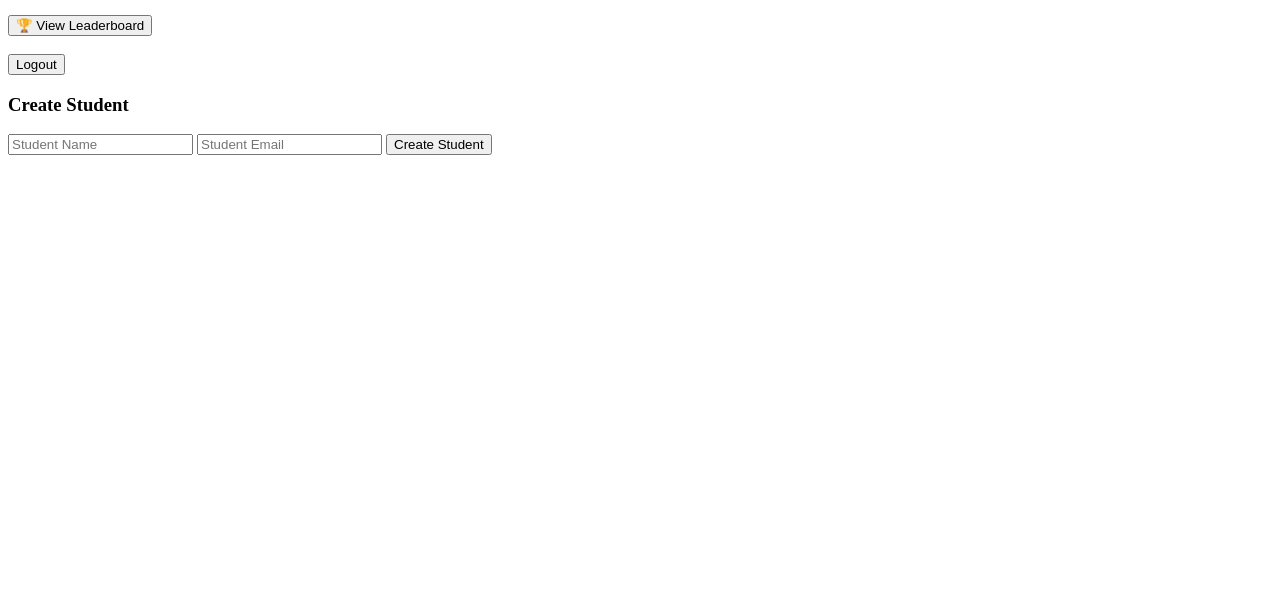
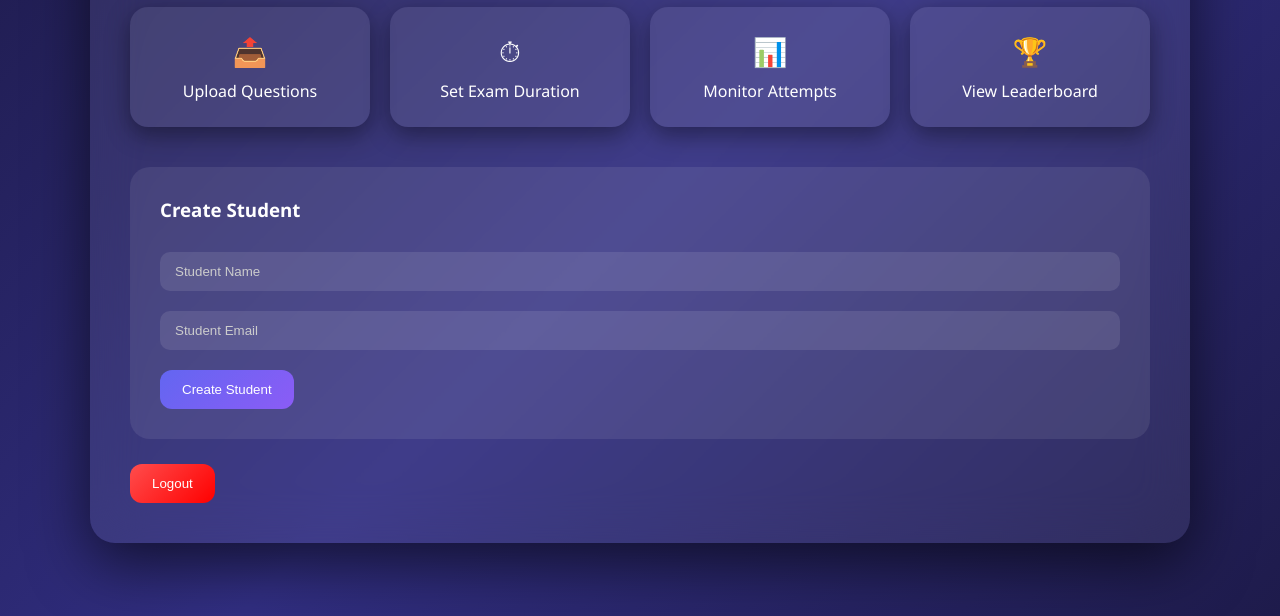
Before and after one commit to adityakamble69/Online-Examination-System, a plain HTML site: page admin.html in a window 1280 px wide. Shown: the part 184-800 px from the top of the page. Drawn offline with Linux system fonts and the light colour scheme; sample sign-in values are in the browser's storage.

Commit message:
updated code

```diff
--- a/admin.html
+++ b/admin.html
@@ -1,13 +1,164 @@
 <!DOCTYPE html>
 <html lang="en">
-
 <head>
 <meta charset="UTF-8">
 <meta name="viewport" content="width=device-width, initial-scale=1.0">
 <title>Admin Panel</title>
+
+<style>
+
+/* ================= GLOBAL ================= */
+
+*{
+  margin:0;
+  padding:0;
+  box-sizing:border-box;
+}
+
+body{
+  font-family:'Segoe UI',sans-serif;
+  min-height:100vh;
+  background: linear-gradient(135deg,#1e1b4b,#312e81,#1e1b4b);
+  display:flex;
+  justify-content:center;
+  align-items:center;
+  padding:20px;
+  color:white;
+}
+
+/* ================= MAIN CONTAINER ================= */
+
+.container{
+  width:100%;
+  max-width:1100px;
+  background:rgba(255,255,255,0.07);
+  backdrop-filter:blur(25px);
+  border-radius:25px;
+  padding:40px;
+  box-shadow:0 20px 60px rgba(0,0,0,0.6);
+  animation:fadeIn .6s ease;
+}
+
+@keyframes fadeIn{
+  from{opacity:0;transform:translateY(20px);}
+  to{opacity:1;transform:translateY(0);}
+}
+
+h1{
+  text-align:center;
+  margin-bottom:35px;
+  font-weight:600;
+  letter-spacing:1px;
+}
+
+/* ================= GRID SECTION ================= */
+
+.dashboard-grid{
+  display:grid;
+  grid-template-columns:repeat(4,1fr);
+  gap:20px;
+  margin-bottom:40px;
+}
+
+.card{
+  background:rgba(255,255,255,0.08);
+  padding:25px;
+  border-radius:18px;
+  text-align:center;
+  cursor:pointer;
+  transition:.3s ease;
+  box-shadow:0 8px 25px rgba(0,0,0,0.4);
+}
+
+.card:hover{
+  transform:translateY(-5px);
+  box-shadow:0 15px 30px rgba(0,0,0,0.6);
+}
+
+.card span{
+  font-size:28px;
+  display:block;
+  margin-bottom:10px;
+}
+
+/* ================= CREATE STUDENT ================= */
+
+.create-box{
+  background:rgba(255,255,255,0.08);
+  padding:30px;
+  border-radius:20px;
+}
+
+.create-box h3{
+  margin-bottom:20px;
+}
+
+input{
+  width:100%;
+  padding:12px 15px;
+  margin:10px 0;
+  border-radius:10px;
+  border:none;
+  outline:none;
+  background:rgba(255,255,255,0.1);
+  color:white;
+}
+
+input::placeholder{
+  color:#ccc;
+}
+
+button{
+  padding:12px 22px;
+  border:none;
+  border-radius:12px;
+  background:linear-gradient(135deg,#6366f1,#8b5cf6);
+  color:white;
+  font-weight:500;
+  cursor:pointer;
+  transition:.3s ease;
+  margin-top:10px;
+}
+
+button:hover{
+  transform:translateY(-3px);
+  box-shadow:0 10px 25px rgba(0,0,0,0.4);
+}
+
+.logout-btn{
+  margin-top:25px;
+  background:linear-gradient(135deg,#ff4d4d,#ff0000);
+}
+
+/* ================= RESPONSIVE ================= */
+
+/* Tablet */
+@media(max-width:992px){
+  .dashboard-grid{
+    grid-template-columns:repeat(2,1fr);
+  }
+}
+
+/* Mobile */
+@media(max-width:600px){
+  .container{
+    padding:25px;
+  }
+
+  .dashboard-grid{
+    grid-template-columns:1fr;
+  }
+
+  h1{
+    font-size:22px;
+  }
+}
+
+</style>
 </head>
 
 <body>
+
 <script>
 if (!sessionStorage.getItem("admin")) {
     alert("Unauthorized Access");
@@ -15,27 +166,60 @@
 }
 </script>
 
+<div class="container">
+
 <h1>🎯 Admin Dashboard</h1>
 
-    <button>📤 Upload Questions</button><br><br>
-    <button>⏱ Set Exam Duration</button><br><br>
-    <button>📊 Monitor Attempts</button><br><br>
-    <button>🏆 View Leaderboard</button><br><br>
-    <button onclick="logout()">Logout</button>
+<!-- Dashboard Buttons -->
+<div class="dashboard-grid">
 
+  <div class="card">
+    <span>📤</span>
+    Upload Questions
+  </div>
+
+  <div class="card">
+    <span>⏱</span>
+    Set Exam Duration
+  </div>
+
+  <div class="card">
+    <span>📊</span>
+    Monitor Attempts
+  </div>
+
+  <div class="card">
+    <span>🏆</span>
+    View Leaderboard
+  </div>
+
+</div>
+
+<!-- Create Student Section -->
+<div class="create-box">
   <h3>Create Student</h3>
+
   <input type="text" id="newStudentName" placeholder="Student Name">
   <input type="email" id="newStudentEmail" placeholder="Student Email">
   <button onclick="createStudent()">Create Student</button>
+</div>
+
+<button class="logout-btn" onclick="logout()">Logout</button>
+
+</div>
+
+<div id="overlayLoader" class="hidden">
+    <div class="spinner"></div>
+</div>
 
 <script src="script.js"></script>
 
 <script>
-        function logout() {
-            window.location.href = "index.html";
+function logout(){
+  sessionStorage.clear();
+  window.location.href="index.html";
 }
 </script>
 
 </body>
-
 </html>
--- a/script.js
+++ b/script.js
@@ -1,4 +1,4 @@
-const API_URL ="https://script.google.com/macros/s/AKfycby-h-rO-pODL9yR_h-wBVIDsVvpxSCxnrIpM0hnS8vIa-0X7fAQdPddOziW5sVX4-ycUg/exec";
+const API_URL ="https://script.google.com/macros/s/AKfycbz9qovY0VLoENB3dSlBNSjuv5yuUwk6UegB9zLGv65kfg7TGzlusCAcVTFduENydDY/exec";
 
 //Student Login Function
 async function studentLogin() {
@@ -27,6 +27,11 @@ async function studentLogin() {
   if (data.status === "success") {
   sessionStorage.setItem("student", id);
   window.location.href = "student.html";
+
+} else if (data.status === "new") {
+  sessionStorage.setItem("tempStudent", id);
+  window.location.href = "setpassword.html";
+
 } else {
   alert("Invalid credentials");
 }
@@ -74,7 +79,7 @@ async function adminLogin() {
     return;
   }
 
-  loader.classList.remove("hidden");
+  if (loader) loader.classList.remove("hidden");
 
   try {
     const response = await fetch(API_URL, {
@@ -89,11 +94,7 @@ async function adminLogin() {
       }),
     });
 
-    console.log("Response status:", response.status);
-
     const text = await response.text();
-    console.log("Raw response:", text);
-
     const data = JSON.parse(text);
 
     if (data.status === "success") {
@@ -108,19 +109,24 @@ async function adminLogin() {
     alert("Server Error: " + error.message);
   }
 
-  loader.classList.add("hidden");
+  if (loader) loader.classList.add("hidden");
 }
 
 //Create student Function
 async function createStudent() {
+
   const name = document.getElementById("newStudentName").value;
   const email = document.getElementById("newStudentEmail").value;
+  const loader = document.getElementById("overlayLoader");
 
   if (name === "" || email === "") {
     alert("Enter all details");
     return;
   }
 
+  if (loader) loader.classList.remove("hidden");
+
+  try {
     const response = await fetch(API_URL, {
       method: "POST",
       headers: {
@@ -134,8 +140,32 @@ async function createStudent() {
     });
 
     const data = await response.json();
+    console.log(data);
+    if (data.status === "success") {
 
-  if (data.status === "success") {
-    alert("Student Created!\nID: " + data.studentId);
+      alert("✅ Student Data Saved Successfully!\nStudent ID: " + data.studentId);
+
+      document.getElementById("newStudentName").value = "";
+      document.getElementById("newStudentEmail").value = "";
+
+    } else {
+      alert("❌ Failed to Save Student");
     }
+
+  } catch (error) {
+    alert("Server Error: " + error.message);
   }
+
+  if (loader) loader.classList.add("hidden");
+}
+
+//Student Dashboard: Start Exam (placeholder)
+function startExam() {
+  alert("Exam module is not yet implemented.\nPlease contact the administrator.");
+}
+
+//Common logout for student pages
+function logout() {
+  sessionStorage.clear();
+  window.location.href = "index.html";
+}
```
Also changed, not shown: index.html (+10 -0 lines). Lines whose indentation alone changed are shown as unchanged.
